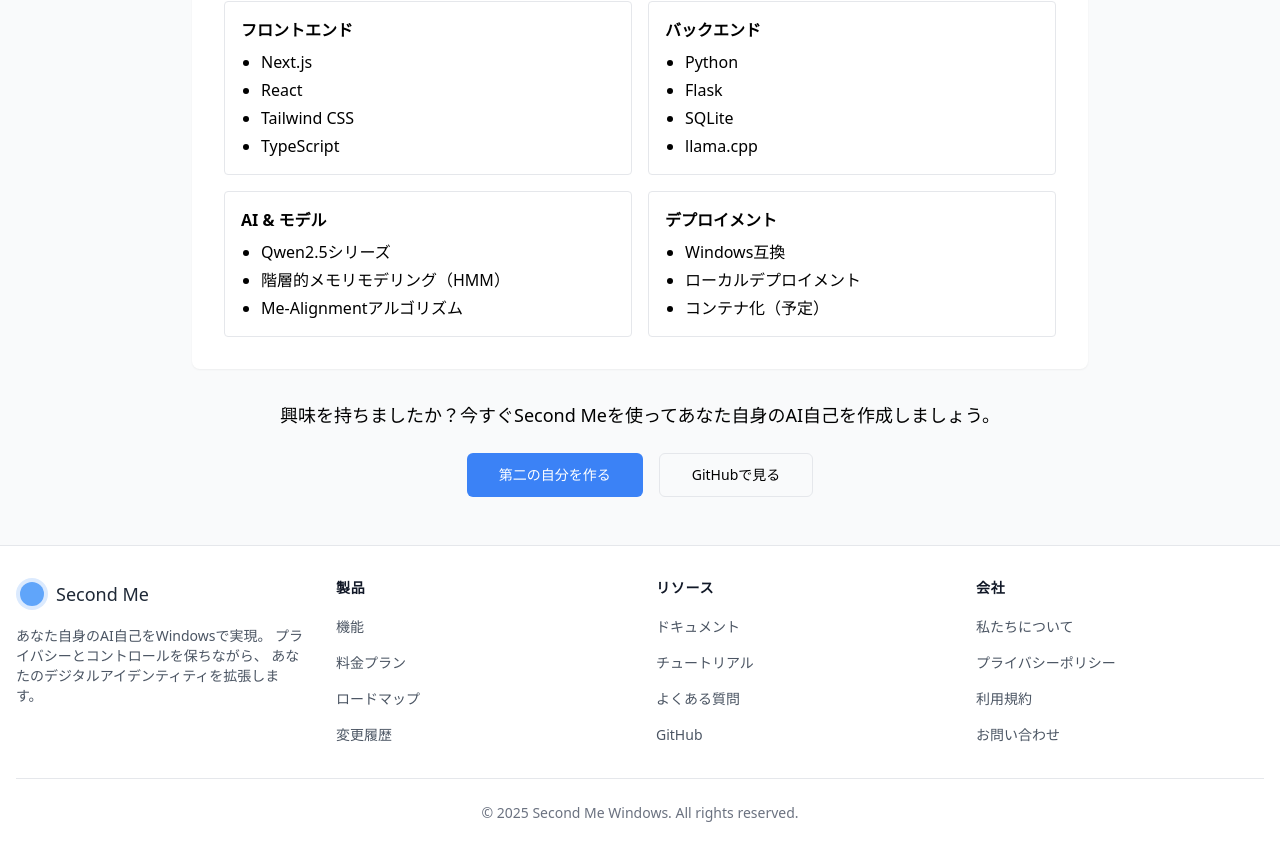
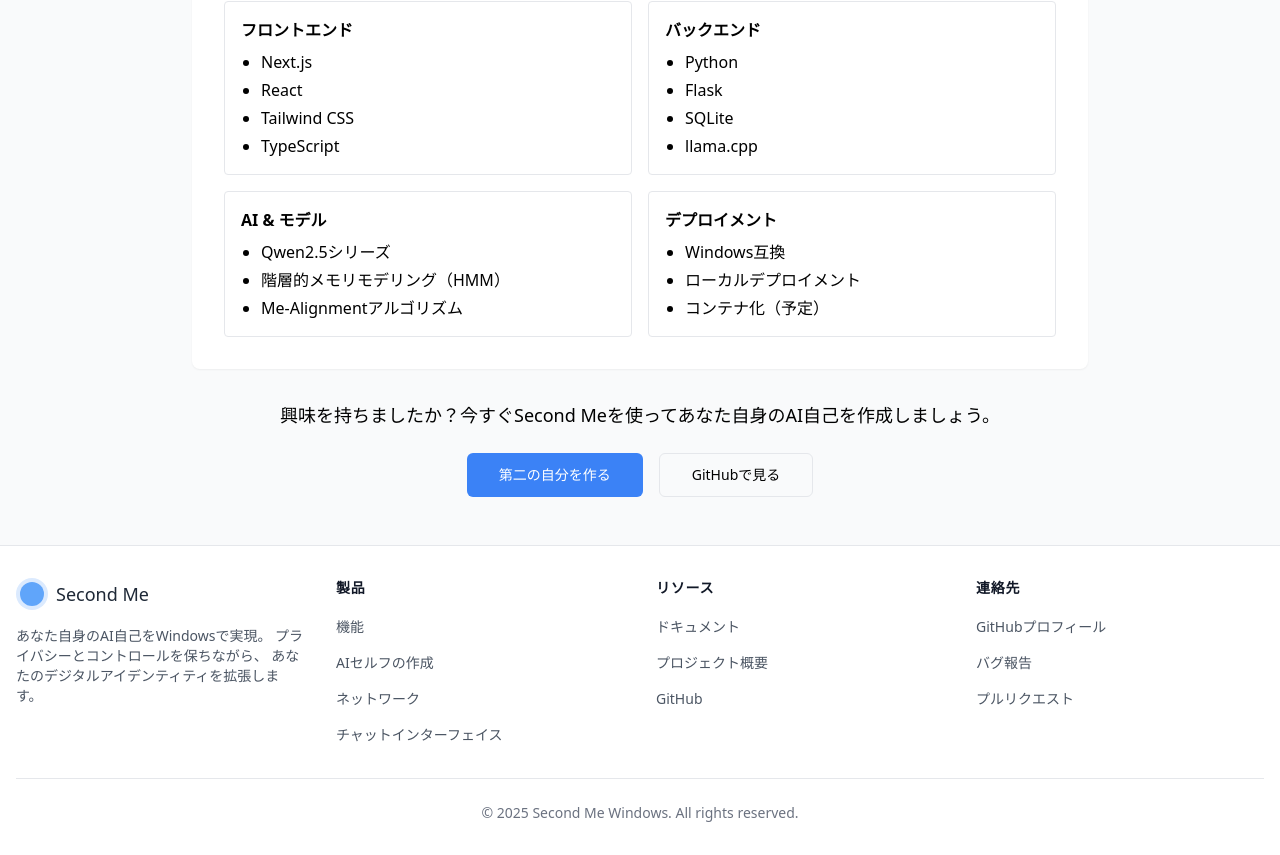
Before and after one commit to ZundamonnoVRChatkaisetu/Second-Me-Windows, a Next.js app in the folder lpm_frontend/: page /about in a window 1280 px wide. Shown: the part 1404-2259 px from the top of the page. Built offline with nearby package versions, Linux system fonts and the light colour scheme.

Commit message:
Update Footer component to support dark mode

```diff
--- a/lpm_frontend/src/components/Footer.tsx
+++ b/lpm_frontend/src/components/Footer.tsx
@@ -1,23 +1,38 @@
 import React from 'react';
 import Link from 'next/link';
+import { useTheme } from './ThemeProvider';
 
 /**
  * アプリケーションのフッターコンポーネント
  */
 const Footer: React.FC = () => {
+  const { theme } = useTheme();
+
   return (
-    <footer className="bg-white border-t border-gray-200 py-8">
+    <footer className={`${
+      theme === 'dark'
+        ? 'bg-gray-900 border-gray-800 text-gray-300'
+        : 'bg-white border-gray-200 text-gray-600'
+    } border-t py-8 transition-colors duration-200`}>
       <div className="container mx-auto px-4">
         <div className="grid grid-cols-1 md:grid-cols-4 gap-8">
           {/* ブランドセクション */}
           <div className="col-span-1">
             <div className="flex items-center mb-4">
-              <div className="w-8 h-8 rounded-full bg-blue-100 flex items-center justify-center mr-2">
-                <div className="w-6 h-6 rounded-full bg-blue-400"></div>
+              <div className={`w-8 h-8 rounded-full ${
+                theme === 'dark' ? 'bg-blue-800' : 'bg-blue-100'
+              } flex items-center justify-center mr-2`}>
+                <div className={`w-6 h-6 rounded-full ${
+                  theme === 'dark' ? 'bg-blue-600' : 'bg-blue-400'
+                }`}></div>
               </div>
-              <span className="text-gray-800 font-medium text-lg">Second Me</span>
+              <span className={`${
+                theme === 'dark' ? 'text-gray-100' : 'text-gray-800'
+              } font-medium text-lg`}>Second Me</span>
             </div>
-            <p className="text-gray-600 text-sm">
+            <p className={`${
+              theme === 'dark' ? 'text-gray-400' : 'text-gray-600'
+            } text-sm`}>
               あなた自身のAI自己をWindowsで実現。
               プライバシーとコントロールを保ちながら、
               あなたのデジタルアイデンティティを拡張します。
@@ -26,26 +41,44 @@
 
           {/* 製品セクション */}
           <div className="col-span-1">
-            <h3 className="text-sm font-semibold text-gray-900 uppercase tracking-wider mb-4">製品</h3>
+            <h3 className={`text-sm font-semibold ${
+              theme === 'dark' ? 'text-gray-100' : 'text-gray-900'
+            } uppercase tracking-wider mb-4`}>製品</h3>
             <ul className="space-y-3">
               <li>
-                <Link href="/features" className="text-gray-600 hover:text-gray-900 text-sm">
+                <Link href="/features" className={`${
+                  theme === 'dark'
+                    ? 'text-gray-400 hover:text-gray-200'
+                    : 'text-gray-600 hover:text-gray-900'
+                } text-sm`}>
                   機能
                 </Link>
               </li>
               <li>
-                <Link href="/pricing" className="text-gray-600 hover:text-gray-900 text-sm">
-                  料金プラン
+                <Link href="/create" className={`${
+                  theme === 'dark'
+                    ? 'text-gray-400 hover:text-gray-200'
+                    : 'text-gray-600 hover:text-gray-900'
+                } text-sm`}>
+                  AIセルフの作成
                 </Link>
               </li>
               <li>
-                <Link href="/roadmap" className="text-gray-600 hover:text-gray-900 text-sm">
-                  ロードマップ
+                <Link href="/network" className={`${
+                  theme === 'dark'
+                    ? 'text-gray-400 hover:text-gray-200'
+                    : 'text-gray-600 hover:text-gray-900'
+                } text-sm`}>
+                  ネットワーク
                 </Link>
               </li>
               <li>
-                <Link href="/changelog" className="text-gray-600 hover:text-gray-900 text-sm">
-                  変更履歴
+                <Link href="/chat" className={`${
+                  theme === 'dark'
+                    ? 'text-gray-400 hover:text-gray-200'
+                    : 'text-gray-600 hover:text-gray-900'
+                } text-sm`}>
+                  チャットインターフェイス
                 </Link>
               </li>
             </ul>
@@ -53,27 +86,36 @@
 
           {/* リソースセクション */}
           <div className="col-span-1">
-            <h3 className="text-sm font-semibold text-gray-900 uppercase tracking-wider mb-4">リソース</h3>
+            <h3 className={`text-sm font-semibold ${
+              theme === 'dark' ? 'text-gray-100' : 'text-gray-900'
+            } uppercase tracking-wider mb-4`}>リソース</h3>
             <ul className="space-y-3">
               <li>
-                <Link href="/docs" className="text-gray-600 hover:text-gray-900 text-sm">
+                <Link href="/docs" className={`${
+                  theme === 'dark'
+                    ? 'text-gray-400 hover:text-gray-200'
+                    : 'text-gray-600 hover:text-gray-900'
+                } text-sm`}>
                   ドキュメント
                 </Link>
               </li>
               <li>
-                <Link href="/tutorials" className="text-gray-600 hover:text-gray-900 text-sm">
-                  チュートリアル
-                </Link>
-              </li>
-              <li>
-                <Link href="/faq" className="text-gray-600 hover:text-gray-900 text-sm">
-                  よくある質問
+                <Link href="/about" className={`${
+                  theme === 'dark'
+                    ? 'text-gray-400 hover:text-gray-200'
+                    : 'text-gray-600 hover:text-gray-900'
+                } text-sm`}>
+                  プロジェクト概要
                 </Link>
               </li>
               <li>
                 <Link href="https://github.com/ZundamonnoVRChatkaisetu/Second-Me-Windows"
                       target="_blank"
-                      className="text-gray-600 hover:text-gray-900 text-sm">
+                      className={`${
+                        theme === 'dark'
+                          ? 'text-gray-400 hover:text-gray-200'
+                          : 'text-gray-600 hover:text-gray-900'
+                      } text-sm`}>
                   GitHub
                 </Link>
               </li>
@@ -82,26 +124,41 @@
 
           {/* 会社セクション */}
           <div className="col-span-1">
-            <h3 className="text-sm font-semibold text-gray-900 uppercase tracking-wider mb-4">会社</h3>
+            <h3 className={`text-sm font-semibold ${
+              theme === 'dark' ? 'text-gray-100' : 'text-gray-900'
+            } uppercase tracking-wider mb-4`}>連絡先</h3>
             <ul className="space-y-3">
               <li>
-                <Link href="/about" className="text-gray-600 hover:text-gray-900 text-sm">
-                  私たちについて
+                <Link href="https://github.com/ZundamonnoVRChatkaisetu"
+                      target="_blank"
+                      className={`${
+                        theme === 'dark'
+                          ? 'text-gray-400 hover:text-gray-200'
+                          : 'text-gray-600 hover:text-gray-900'
+                      } text-sm`}>
+                  GitHubプロフィール
                 </Link>
               </li>
               <li>
-                <Link href="/privacy" className="text-gray-600 hover:text-gray-900 text-sm">
-                  プライバシーポリシー
+                <Link href="https://github.com/ZundamonnoVRChatkaisetu/Second-Me-Windows/issues"
+                      target="_blank"
+                      className={`${
+                        theme === 'dark'
+                          ? 'text-gray-400 hover:text-gray-200'
+                          : 'text-gray-600 hover:text-gray-900'
+                      } text-sm`}>
+                  バグ報告
                 </Link>
               </li>
               <li>
-                <Link href="/terms" className="text-gray-600 hover:text-gray-900 text-sm">
-                  利用規約
-                </Link>
-              </li>
-              <li>
-                <Link href="/contact" className="text-gray-600 hover:text-gray-900 text-sm">
-                  お問い合わせ
+                <Link href="https://github.com/ZundamonnoVRChatkaisetu/Second-Me-Windows/pulls"
+                      target="_blank"
+                      className={`${
+                        theme === 'dark'
+                          ? 'text-gray-400 hover:text-gray-200'
+                          : 'text-gray-600 hover:text-gray-900'
+                      } text-sm`}>
+                  プルリクエスト
                 </Link>
               </li>
             </ul>
@@ -109,7 +166,11 @@
         </div>
 
         {/* コピーライトセクション */}
-        <div className="mt-8 pt-6 border-t border-gray-200 text-center text-sm text-gray-500">
+        <div className={`mt-8 pt-6 border-t ${
+          theme === 'dark' ? 'border-gray-800' : 'border-gray-200'
+        } text-center text-sm ${
+          theme === 'dark' ? 'text-gray-500' : 'text-gray-500'
+        }`}>
           <p>© {new Date().getFullYear()} Second Me Windows. All rights reserved.</p>
         </div>
       </div>
```
